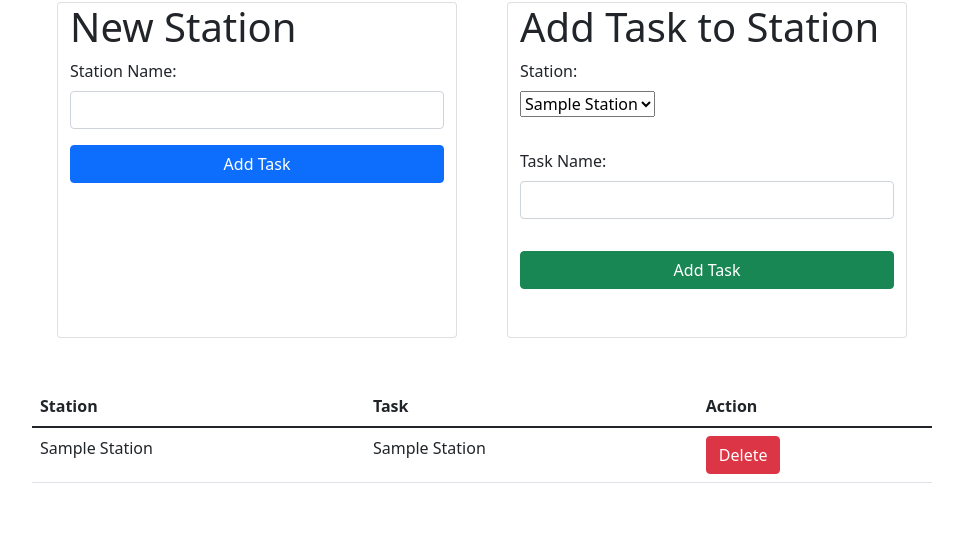
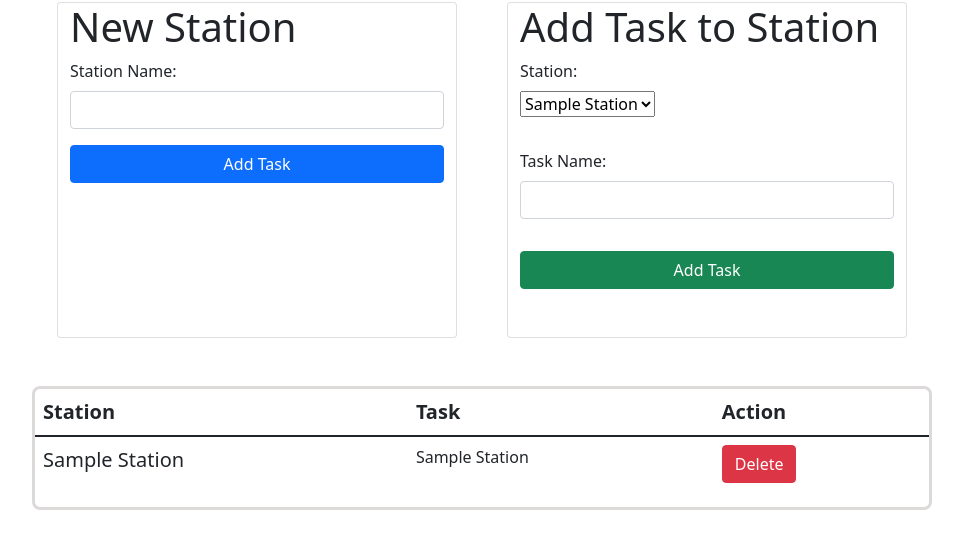
Before and after one commit to marcoaceves/manager_app, a Flask app: template task_manager_app/flask_app/templates/new_station.html in a window 1280 px wide. Shown: the part 104-653 px from the top of the page, without its empty margins (158-1121 px from the left). Run offline with Flask 2, Linux system fonts and the light colour scheme; the template is opened without the code that fills it: most values are stand-ins (such as "Sample title", 1, 10 or a date in 2020).

Commit message:
table styling for station tasks

```diff
--- /dev/null
+++ b/task_manager_app/flask_app/static/css/stations.css
@@ -0,0 +1,14 @@
+#stationsTable{    border: solid 3px;
+    border-radius: 8px;
+    border-color: rgba(211, 208, 208, 0.795);
+
+
+
+}
+td{
+    border: none;
+    border-color: rgba(211, 208, 208, 0.795);
+}
+#bold{
+    font-weight: 500;
+}
--- a/task_manager_app/flask_app/templates/new_station.html
+++ b/task_manager_app/flask_app/templates/new_station.html
@@ -10,6 +10,7 @@
     <script src="https://cdn.jsdelivr.net/npm/bootstrap@5.1.3/dist/js/bootstrap.bundle.min.js" integrity="sha384-ka7Sk0Gln4gmtz2MlQnikT1wXgYsOg+OMhuP+IlRH9sENBO0LRn5q+8nbTov4+1p" crossorigin="anonymous"></script>
 
     <link rel="stylesheet" type="text/css" href="{{url_for('static', filename='css/style.css') }}">
+    <link rel="stylesheet" type="text/css" href="{{url_for('static', filename='css/stations.css') }}">
 
 </head>
 <body>
@@ -101,7 +102,7 @@
 
 
         <!-- display station tasks -->
-        <div class="d-flex justify-content-evenly" >
+        <div class="d-flex justify-content-evenly" id="stationsTable" >
                 <!-- <h1>Stations</h1> -->
                 {% with messages = get_flashed_messages(category_filter=['task']) %}
                     {% if messages %}
@@ -112,9 +113,9 @@
                 {% endwith %}
 
 
-                    <table class="table table-hover">
+                    <table class="table table-hover" >
                         <thead>
-                        <tr>
+                        <tr class="lead" id="bold">
                             <th scope="col">Station</th>
                             <th scope="col">Task</th>
                             <th>Action</th>
@@ -125,7 +126,7 @@
                             {% if station.task_name != 'NULL' %}
                             <form action="/destroy/station/task" method="POST">
                                 <tr class="text-capitalize">
-                                    <td >{{station.name}}</td>
+                                    <td class="lead" id="bold">{{station.name}}</td>
                                     <td>{{station.task_name}}</td>
                                     <td><button type="submit" class="btn btn-danger">Delete</button></td>
                                     <input type="hidden" name="id" id="id" value="{{station.id}}">
```
Also changed, not shown: task_manager_app/flask_app/static/css/style.css (line endings or trailing spaces).
